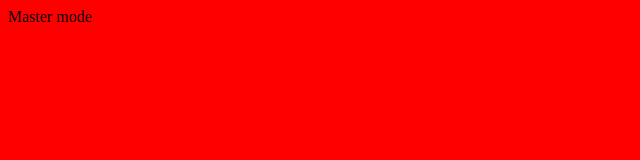
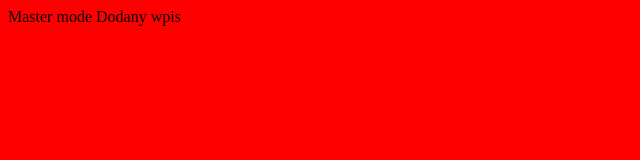
Before and after one commit to xxxdomqxxx/gittest2, a plain HTML site: page strona/index.html in a window 1280 px wide. Shown: the whole page, without its empty margins (0-640 px from the left). Drawn offline with Linux system fonts and the light colour scheme.

Commit message:
dodatkowa zmiana

```diff
--- a/strona/index.html
+++ b/strona/index.html
@@ -6,5 +6,6 @@
 	</head>
 	<body>
 		Master mode
+		Dodany wpis
 	</body>
 </html>
```
